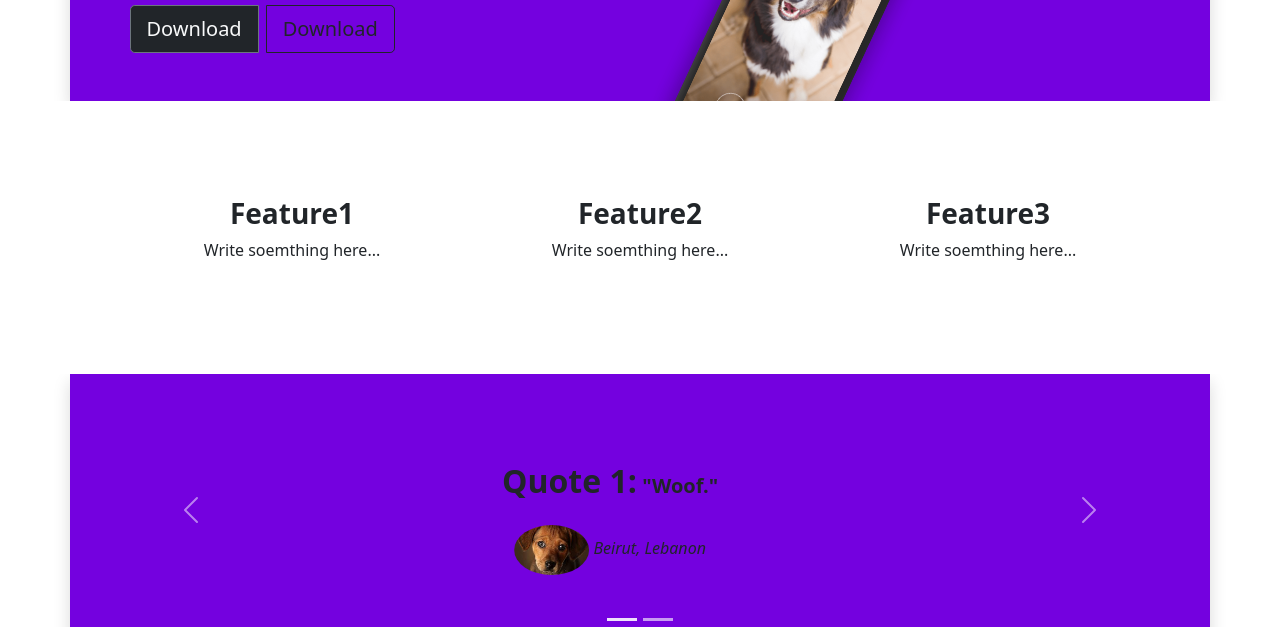
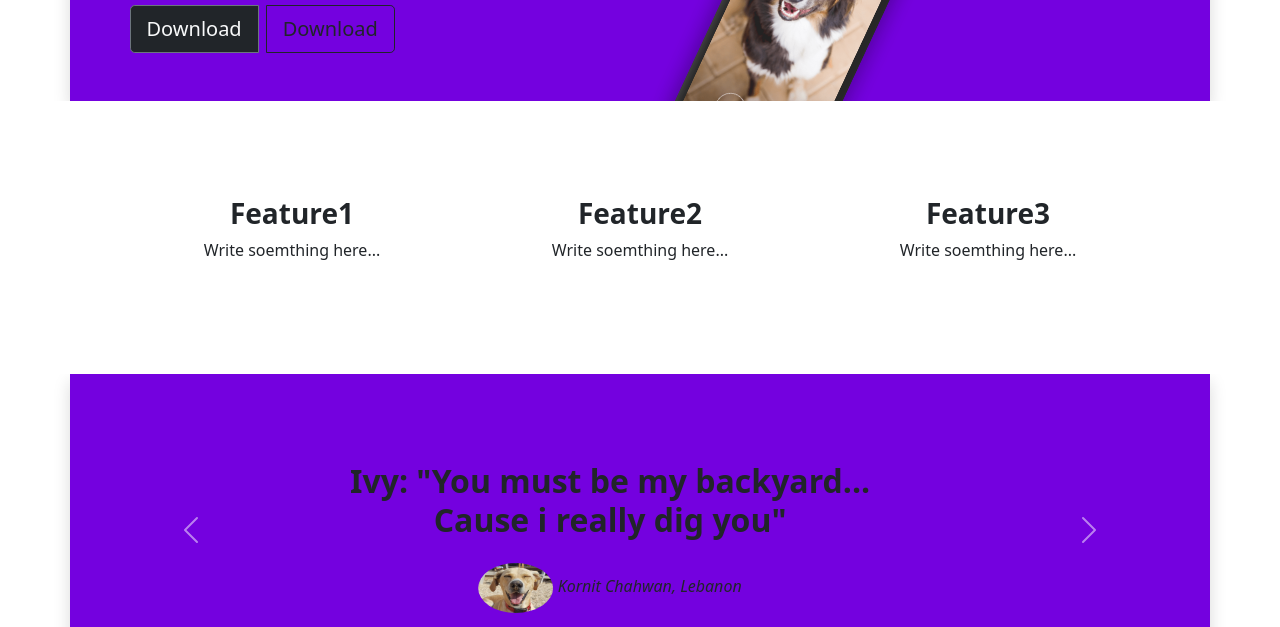
Before and after one commit to joeri2k/datemydog, a plain HTML site: page index.html in a window 1280 px wide. Shown: the part 325-952 px from the top of the page. Drawn offline with nearby package versions, Linux system fonts and the light colour scheme.

Commit message:
changing quotes

```diff
--- a/index.html
+++ b/index.html
@@ -115,14 +115,14 @@
         </div>
         <div class="carousel-inner p-4 m-4 text-center">
           <div class="carousel-item active">
-            <h2 class="text-center p-3 fw-bold">Quote 1:<span class="blockquote"> "Woof."</span></h2>
+            <h2 class="text-center p-3 fw-bold">Ivy: "You must be my backyard...<br/> Cause i really dig you"</h2>
 
-              <img class="circular_" height="50px" width="75px" src="images/dog-img.jpg" />
-              <em>Beirut, Lebanon</em>
+              <img class="circular_" height="50px" width="75px" src="images/ivy.jpeg" />
+              <em>Kornit Chahwan, Lebanon</em>
 
           </div>
           <div class="carousel-item">
-            <h2 class="text-center p-3 fw-bold">Quote 2:<span class="blockquote"> "Woof."</span></h2>
+            <h2 class="text-center p-3 fw-bold">Quote 2: "Woof."</h2>
 
               <img class="circular_ " height="50px"
               width="75px" src="images/dog-img.jpg" />
```
Also changed, not shown: images/ivy.jpeg (added).
